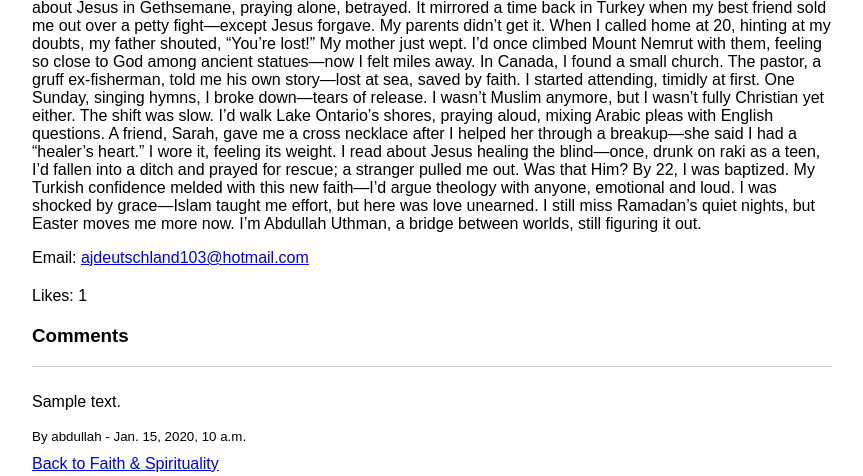
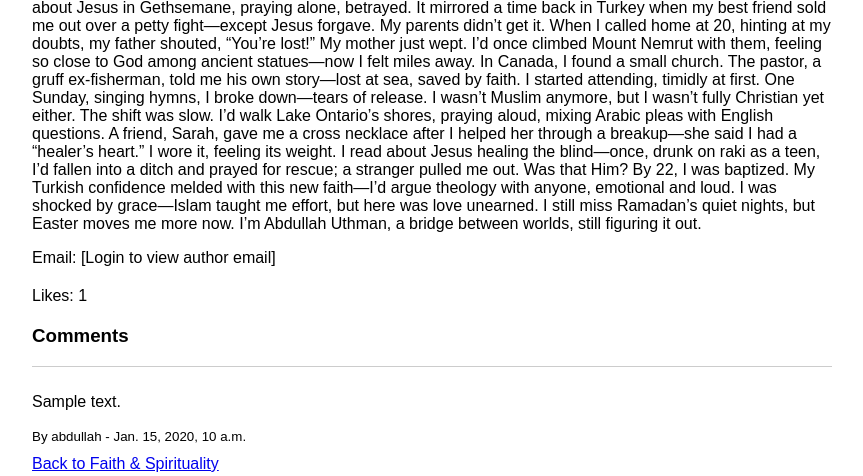
Before and after one commit to TranshumanistAJ/blogiverse, a Django app: page /blogs/post/1/ in a window 1280 px wide. Shown: the part 902-1378 px from the top of the page, without its empty margins (208-1071 px from the left). Run offline with Django 5.2, Linux system fonts and the light colour scheme; data comes from the database, SQL or seed files in the repository; tables that the repository leaves empty hold one stand-in row (values such as "Sample post").

Commit message:
Wrapp the email line in an {% if user.is_authenticated %} check. Non-logged-in users see a placeholder instead

```diff
--- a/templates/blogs/blog_detail.html
+++ b/templates/blogs/blog_detail.html
@@ -24,7 +24,11 @@
             <img src="{{ post.photo.url }}" alt="{{ post.author }}'s photo">
         {% endif %}
         <p>{{ post.content }}</p>
-        <p>Email: <a href="mailto:ajdeutschland103@hotmail.com">ajdeutschland103@hotmail.com</a></p>
+        {% if user.is_authenticated %}
+            <p>Email: <a href="mailto:{{ post.author.email }}">{{ post.author.email }}</a></p>
+        {% else %}
+            <p>Email: [Login to view author email]</p>
+        {% endif %}
         <div class="likes">
             <p>Likes: {{ post.likes.count }}</p>
         </div>
```
